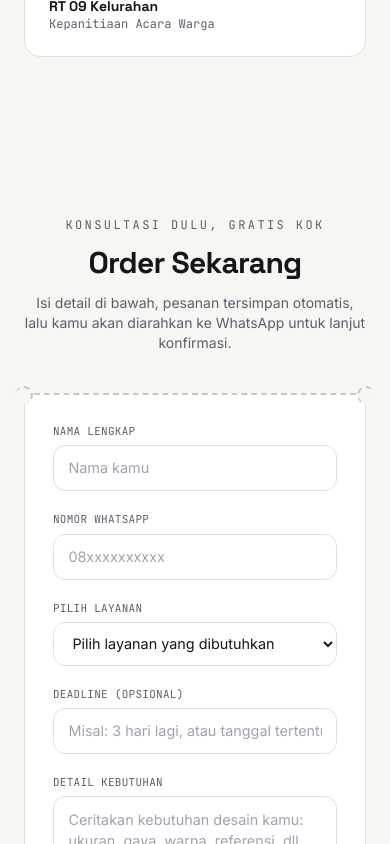
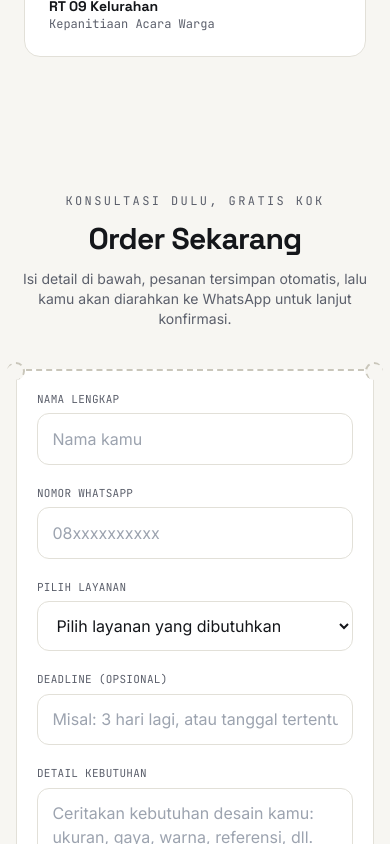
Before and after one commit to KYUZEN0/kreazydesign, a Next.js app: page / in a window 390 px wide. Shown: the part 3080-3924 px from the top of the page. Built offline with nearby package versions, Linux system fonts and the light colour scheme.

Commit message:
Update OrderForm.tsx

```diff
--- a/components/OrderForm.tsx
+++ b/components/OrderForm.tsx
@@ -71,7 +71,7 @@ export default function OrderForm() {
   }
 
   return (
-    <section id="order" className="px-6 py-20 md:py-28">
+    <section id="order" className="px-4 py-14 sm:px-6 sm:py-20 md:py-28">
       <div className="mx-auto max-w-2xl">
         <p className="text-center font-mono text-xs uppercase tracking-[0.2em] text-ink-soft">
           Konsultasi dulu, gratis kok
@@ -86,7 +86,7 @@ export default function OrderForm() {
 
         <form
           onSubmit={handleSubmit}
-          className="cut-line mt-10 rounded-b-2xl border border-line bg-surface p-7 md:p-9"
+          className="cut-line mt-10 rounded-b-2xl border border-line bg-surface p-5 sm:p-7 md:p-9"
         >
           {/* Honeypot field, hidden from real users */}
           <input
@@ -179,8 +179,8 @@ export default function OrderForm() {
           width: 100%;
           border: 1px solid #e2e0d8;
           border-radius: 0.75rem;
-          padding: 0.7rem 0.9rem;
-          font-size: 0.9rem;
+          padding: 0.8rem 0.9rem;
+          font-size: 1rem;
           background: #fff;
           color: #14161a;
         }
```
